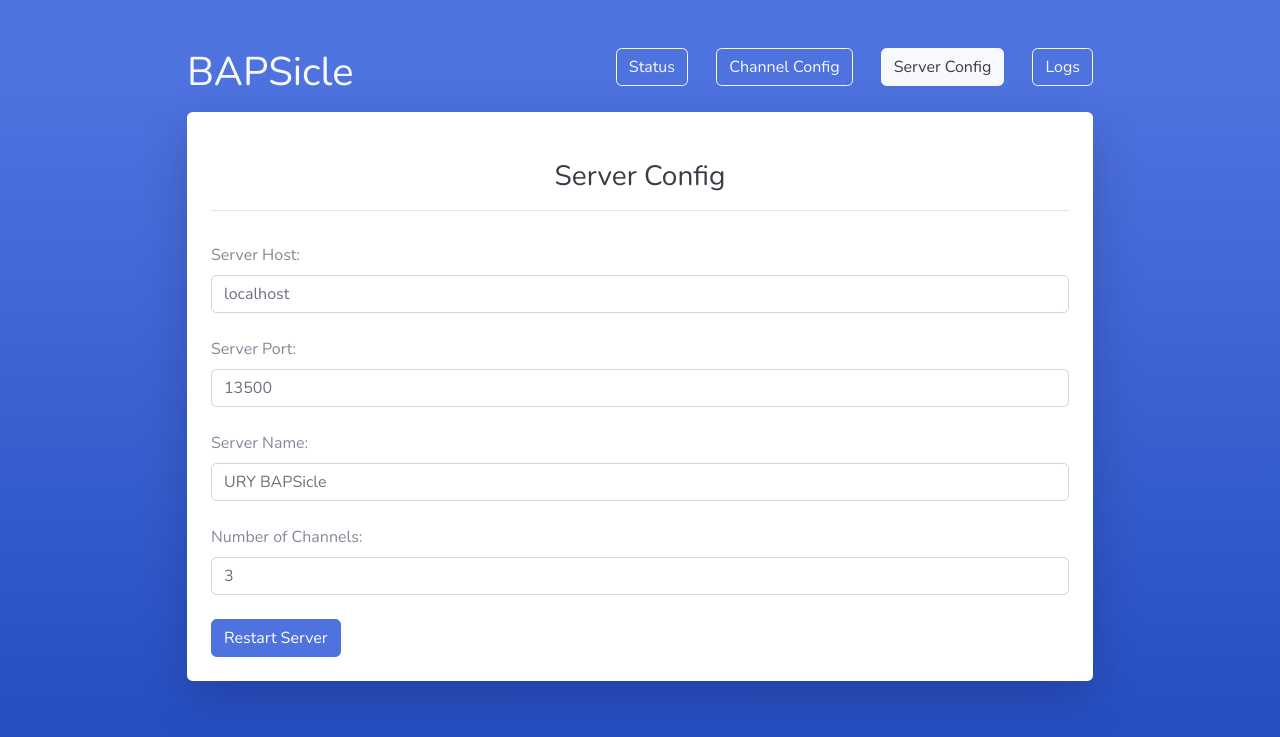
After one commit to UniversityRadioYork/BAPSicle, a Flask app: page /server in a window 1280 px wide. The commit adds this page. Shown: the top 737 px of the page. Run offline with Flask 2, Linux system fonts and the light colour scheme; some libraries are stand-ins or nearby versions.

Commit message:
server changing and restarting

```diff
--- a/server.py
+++ b/server.py
@@ -99,7 +99,7 @@ def ui_index():
 @app.route("/config")
 def ui_config():
     channel_states = []
-    for i in range(3):
+    for i in range(state.state["num_channels"]):
         channel_states.append(status(i))
 
     outputs = DeviceManager.getOutputs()
@@ -136,6 +136,26 @@ def json_status():
         "server": state.state,
         "channels": channel_states
     }
+
+
+@app.route("/server")
+def server_config():
+    data = {
+        "ui_page": "server",
+        "ui_title": "Server Config",
+        "state": state.state
+    }
+    return render_template("server.html", data=data)
+
+
+@app.route("/restart", methods=["POST"])
+def restart_server():
+    state.update("server_name", request.form["name"])
+    state.update("host", request.form["host"])
+    state.update("port", int(request.form["port"]))
+    state.update("num_channels", int(request.form["channels"]))
+    stopServer(restart=True)
+    startServer()
 
 # Channel Audio Options
 
@@ -373,7 +393,10 @@ def startServer():
     app.run(host=state.state["host"], port=state.state["port"], debug=True, use_reloader=False)
 
 
-def stopServer():
+def stopServer(restart=False):
+    global channel_p
+    global channel_from_q
+    global channel_to_q
     print("Stopping server.py")
     for q in channel_to_q:
         q.put("QUIT")
@@ -382,6 +405,10 @@ def stopServer():
             player.join()
         except:
             pass
+        finally:
+            channel_p = []
+            channel_from_q = []
+            channel_to_q = []
     print("Stopped all players.")
     global stopping
     if stopping == False:
@@ -392,7 +419,8 @@ def stopServer():
 
         else:
             print("Shutting down Flask.")
-            shutdown()
+            if not restart:
+                shutdown()
 
 
 if __name__ == "__main__":
--- a/templates/base.html
+++ b/templates/base.html
@@ -8,7 +8,6 @@
   <meta name="viewport" content="width=device-width, initial-scale=1, shrink-to-fit=no">
 
   {% block head %}
-    <meta http-equiv="refresh" content="5;" />
   {% endblock %}
 
   <title>BAPSicle {% if data.ui_title %} | {{data.ui_title}}{% endif %}</title>
@@ -40,7 +39,10 @@
                 Status
               </a>
               <a href="/config" class="btn btn-user btn-outline-light btn-primary ml-4 {% if data.ui_page == 'config' %}active{% endif %}">
-                Config
+                Channel Config
+              </a>
+              <a href="/server" class="btn btn-user btn-outline-light btn-primary ml-4 {% if data.ui_page == 'server' %}active{% endif %}">
+                Server Config
               </a>
               <a href="/logs" class="btn btn-user btn-outline-light btn-primary ml-4 {% if data.ui_page == 'logs' %}active{% endif %}">
                 Logs
--- /dev/null
+++ b/templates/server.html
@@ -0,0 +1,20 @@
+{% extends 'base.html' %}
+{% block content_inner %}
+  {% if data %}
+    <form action="/restart" method="POST">
+      <label for="host">Server Host:</label>
+      <input type="text" id="host" name="host" class="form-control" value="{{data.state.host}}">
+      <br>
+      <label for="port">Server Port:</label>
+      <input type="number" id="port" name="port" class="form-control" value="{{data.state.port}}">
+      <br>
+      <label for="name">Server Name:</label>
+      <input type="text" id="name" name="name" class="form-control" value="{{data.state.server_name}}">
+      <br>
+      <label for="channels">Number of Channels:</label>
+      <input type="number" id="channels" name="channels" class="form-control" value="{{data.state.num_channels}}">
+      <br>
+      <input type="submit" class="btn btn-primary" value="Restart Server">
+    </form>
+  {% endif %}
+{% endblock %}
```
